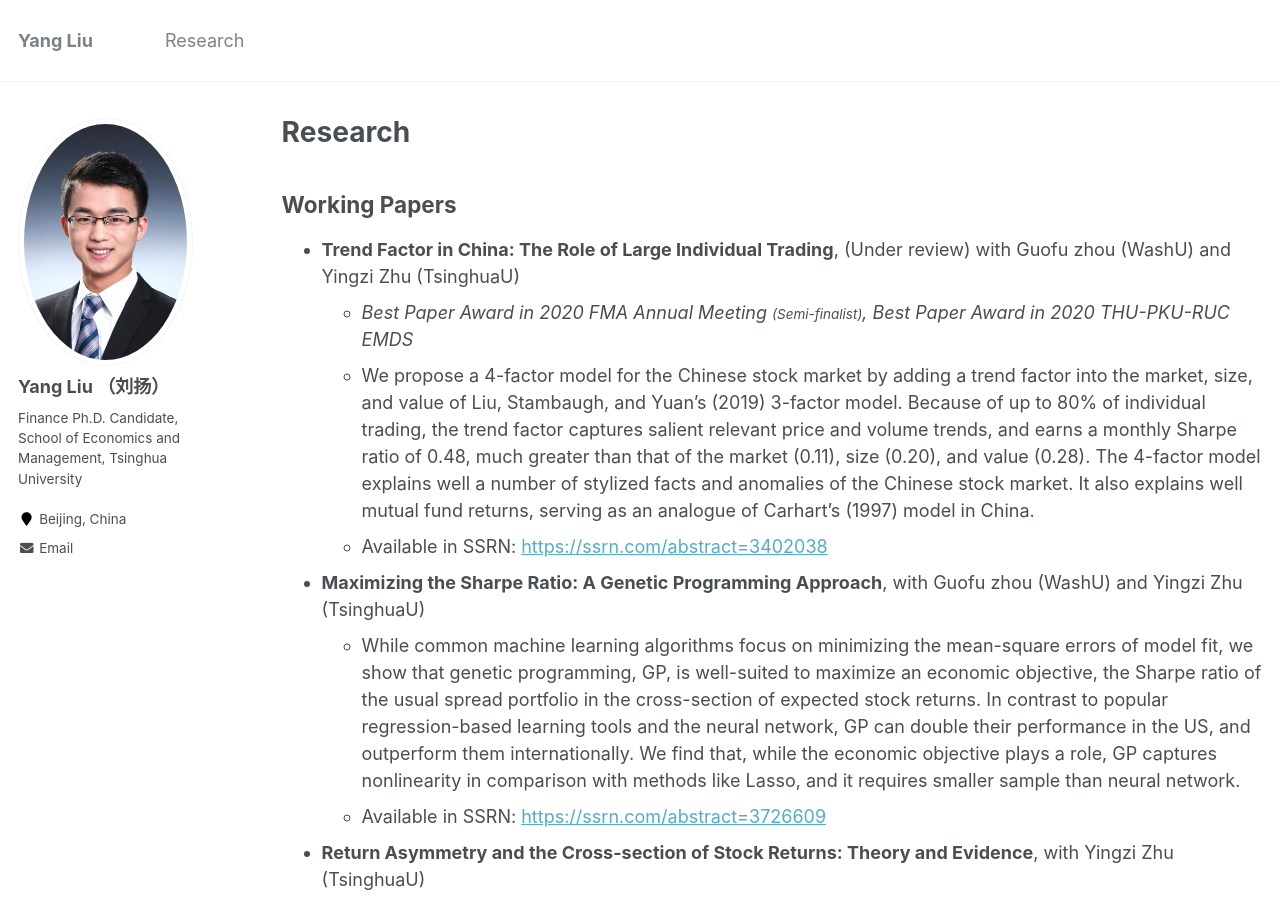
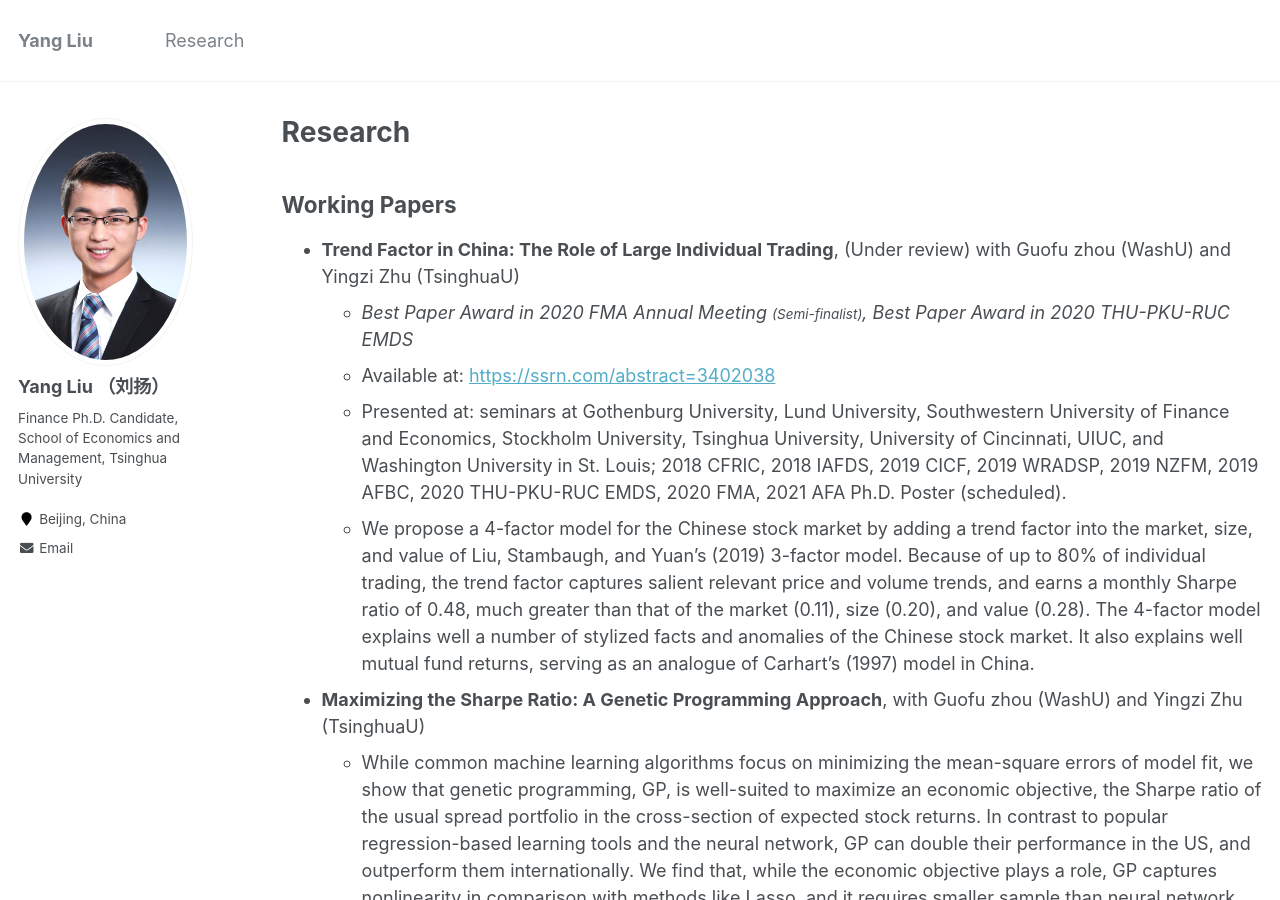
Before and after one commit to yangliu-finance/yangliu-finance.github.io, a Jekyll site: the page built from _pages/research.md, in a window 1280 px wide and 900 px high. Built offline with Jekyll 4.4.1, drawn with Linux system fonts in a browser that asks for light colours.

Commit message:
Update research.md

```diff
--- a/_pages/research.md
+++ b/_pages/research.md
@@ -11,12 +11,14 @@ Working Papers
 
 + **Trend Factor in China: The Role of Large Individual Trading**, (Under review) with Guofu zhou (WashU) and Yingzi Zhu (TsinghuaU)
   + *Best Paper Award in 2020 FMA Annual Meeting <small>(Semi-finalist)</small>, Best Paper Award in 2020 THU-PKU-RUC EMDS*
+  + Available at: [https://ssrn.com/abstract=3402038](https://ssrn.com/abstract=3402038)
+  + Presented at: seminars at Gothenburg University, Lund University, Southwestern University of Finance and Economics, Stockholm University, Tsinghua University, University of Cincinnati, UIUC, and Washington University in St. Louis; 2018 CFRIC, 2018 IAFDS, 2019 CICF, 2019 WRADSP, 2019 NZFM, 2019 AFBC, 2020 THU-PKU-RUC EMDS, 2020 FMA, 2021 AFA Ph.D. Poster (scheduled).
   + We propose a 4-factor model for the Chinese stock market by adding a trend factor into the market, size, and value of Liu, Stambaugh, and Yuan's (2019)
   3-factor model. Because of up to 80% of individual trading, the trend factor captures salient relevant price and volume trends,
   and earns a monthly Sharpe ratio of 0.48, much greater than that of the market (0.11), size (0.20), and value (0.28).
   The 4-factor model explains well a number of stylized facts and anomalies of the Chinese stock market. It also explains well mutual fund returns,
   serving as an analogue of Carhart’s (1997) model in China.
-  + Available in SSRN: [https://ssrn.com/abstract=3402038](https://ssrn.com/abstract=3402038)
+
 
 
 + **Maximizing the Sharpe Ratio: A Genetic Programming Approach**, with Guofu zhou (WashU) and Yingzi Zhu (TsinghuaU)
```
